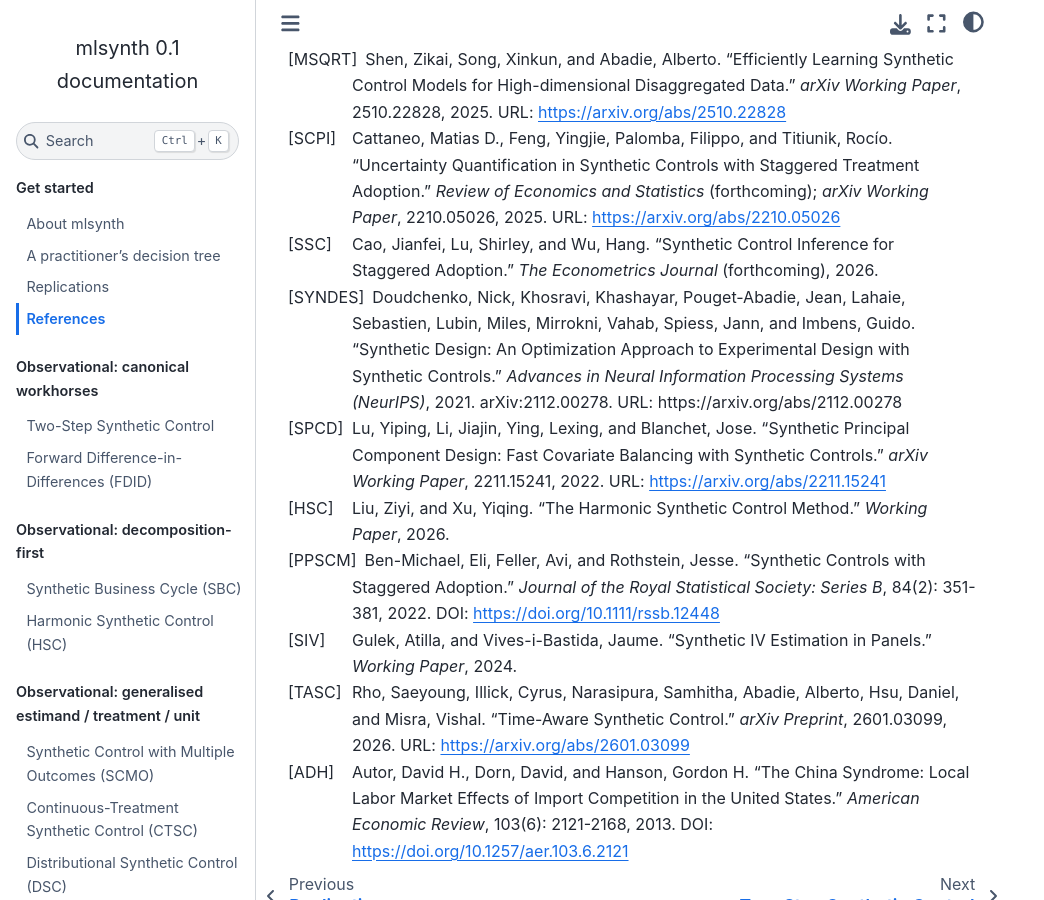
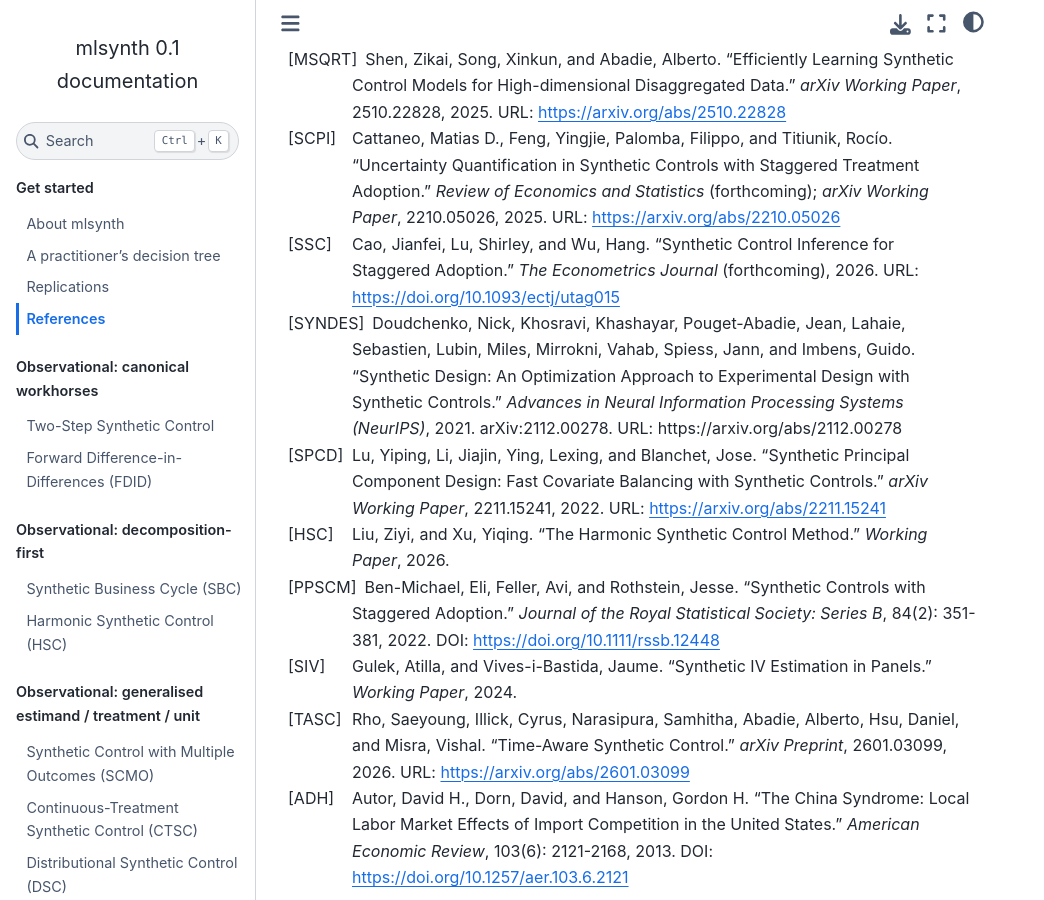
Before and after one commit to jgreathouse9/mlsynth, a Sphinx documentation site: the page built from docs/references.rst, in a window 1280 px wide and 900 px high, scrolled down 4628 px. Shown: the whole window, without its empty margins (0-1044 px from the left). Built offline with Sphinx 7.4.7 and the Sphinx Book theme 1.1.4, drawn with Linux system fonts in a browser that asks for light colours; pages that are not in the unit, such as notebooks, are missing from menus.

Commit message:
Update references.rst

```diff
--- a/docs/references.rst
+++ b/docs/references.rst
@@ -300,7 +300,7 @@ References
 .. [SSC]
     Cao, Jianfei, Lu, Shirley, and Wu, Hang.
     "Synthetic Control Inference for Staggered Adoption."
-    *The Econometrics Journal* (forthcoming), 2026.
+    *The Econometrics Journal* (forthcoming), 2026. URL: https://doi.org/10.1093/ectj/utag015
 
 .. [SYNDES]
     Doudchenko, Nick, Khosravi, Khashayar, Pouget-Abadie, Jean, Lahaie, Sebastien,
```
